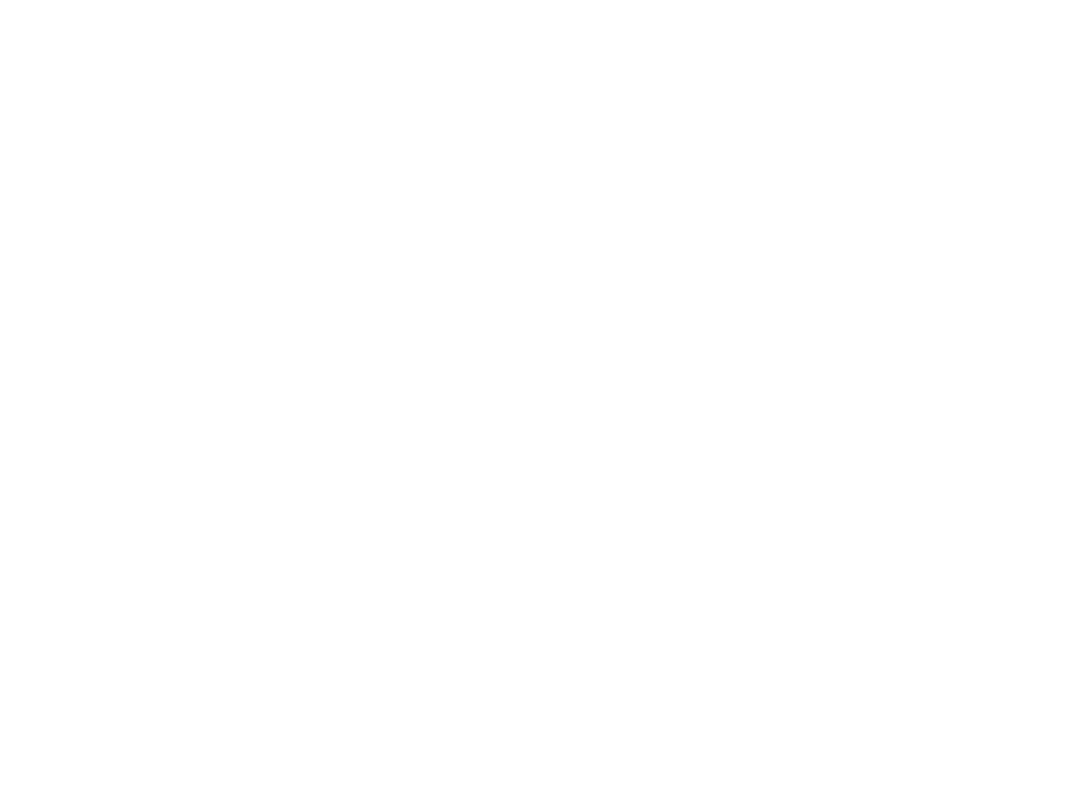
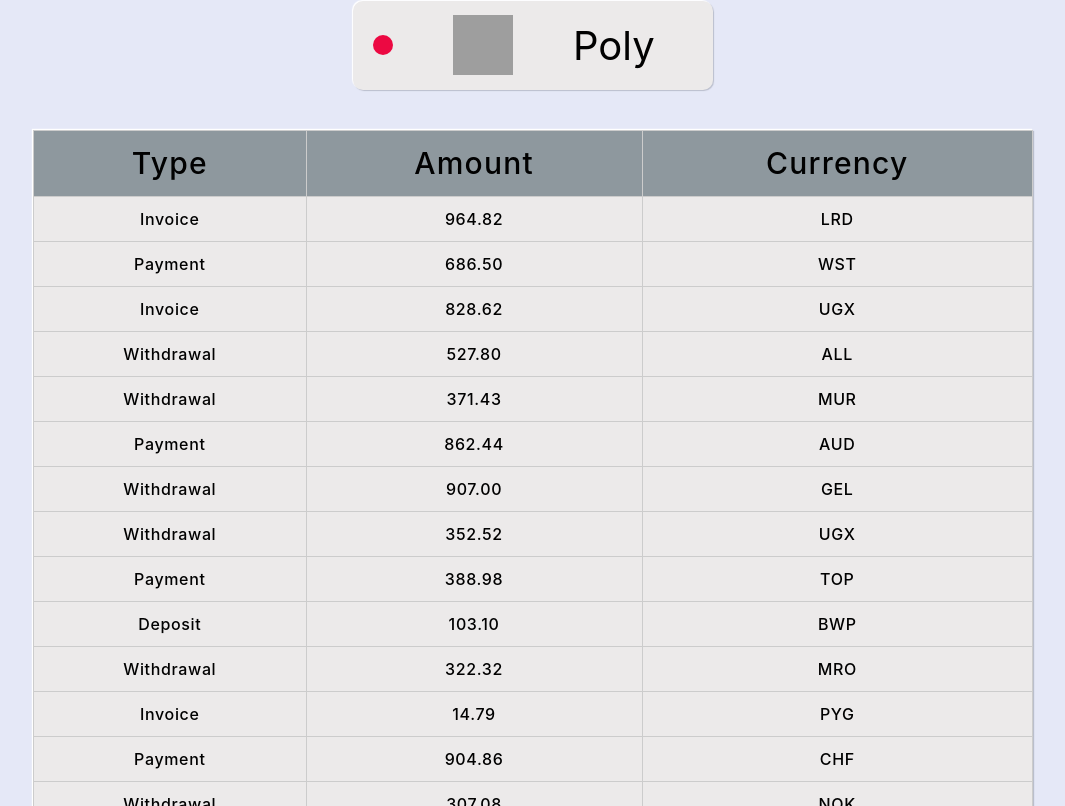
Before and after one commit to Vlasvin/goit-react-hw-01-components, a React (Create React App) app: page / in a window 1280 px wide. Shown: the part 1154-1960 px from the top of the page, without its empty margins (107-1172 px from the left). Before the commit the page ends 997 px from the top, so only its background shows below. Built offline with nearby package versions, Linux system fonts and the light colour scheme; grey boxes are pictures that could not be loaded.

Commit message:
final commit

```diff
--- a/src/components/App.jsx
+++ b/src/components/App.jsx
@@ -1,15 +1,16 @@
 import { Profile } from 'components/Profile/Profile';
 import { Statistics } from 'components/Statistics/Statistics';
 import { FriendList } from 'components/FriendList/FriendList';
+import { TransactionHistory } from 'components/TransactionHistory/TransactionHistory';
 import user from 'components/user.json';
 import data from 'components/data.json';
 import friends from 'components/friends.json';
+import transactions from 'components/transactions.json';
 
 export const App = () => {
   return (
     <div
       style={{
-        height: '100vh',
         display: 'flex',
         flexDirection: 'column',
         justifyContent: 'center',
@@ -29,6 +30,7 @@
       />
       <Statistics title="Upload stats" stats={data} />
       <FriendList friends={friends} />
+      <TransactionHistory items={transactions} />
     </div>
   );
 };
--- a/src/components/FriendList/FriendList.jsx
+++ b/src/components/FriendList/FriendList.jsx
@@ -1,4 +1,3 @@
-// import React, { Component } from 'react';
 import { FriendsList } from './FriendList.styled';
 import { FriendListItem } from 'components/FriendListItem/FriendListItem';
 
--- a/src/components/FriendListItem/FriendListItem.jsx
+++ b/src/components/FriendListItem/FriendListItem.jsx
@@ -1,4 +1,3 @@
-// import React, { Component } from 'react';
 import { Item, Status, Avatar, Name } from './FriendListItem.styled';
 
 export const FriendListItem = ({ $isOnline, avatar, className }) => {
--- a/src/components/FriendListItem/FriendListItem.styled.jsx
+++ b/src/components/FriendListItem/FriendListItem.styled.jsx
@@ -1,4 +1,3 @@
-// import React from 'react';
 import styled from 'styled-components';
 
 export const Item = styled.li`
--- a/src/components/Profile/Profile.styled.jsx
+++ b/src/components/Profile/Profile.styled.jsx
@@ -9,7 +9,6 @@
   width: 370px;
   max-width: 100%;
   margin: 0 auto;
-
   background-color: #eceaea;
   border-radius: 10px 10px 0 0;
   box-shadow: -1px -1px 1px #fff, 1px 1px 1px #babecc;
@@ -23,7 +22,7 @@
 export const Avatar = styled.img`
   margin-top: 20px;
   width: 200px;
-  hight: 200px;
+  height: 200px;
   border-radius: 50%;
   background-color: #c6cfd5;
   padding-top: 5px;
--- a/src/components/Statistics/Statistics.styled.jsx
+++ b/src/components/Statistics/Statistics.styled.jsx
@@ -3,13 +3,13 @@
 export const StatisticsCard = styled.section`
   display: flex;
   flex-direction: column;
-  //   gap: 10px;
   align-items: center;
   justify-content: center;
   width: 360px;
   max-width: 100%;
   margin: 0 auto;
-  border-radius: 10px;
+  border-top-left-radius: 10px;
+  border-top-right-radius: 10px;
   box-shadow: -1px -1px 1px #fff, 1px 1px 1px #babecc;
   background-color: #eceaea;
 `;
--- a/src/components/TransactionHistory/TransactionHistory.jsx
+++ b/src/components/TransactionHistory/TransactionHistory.jsx
@@ -0,0 +1,34 @@
+import {
+  TransactionsHistory,
+  TableHead,
+  HeadTitleBox,
+  HeadTitle,
+  TableDataBox,
+  TableData,
+  Data,
+} from 'components/TransactionHistory/TransactionHistory.styled';
+
+export const TransactionHistory = ({ items }) => {
+  return (
+    <TransactionsHistory>
+      <TableHead>
+        <HeadTitleBox>
+          <HeadTitle>Type</HeadTitle>
+          <HeadTitle>Amount</HeadTitle>
+          <HeadTitle>Currency</HeadTitle>
+        </HeadTitleBox>
+      </TableHead>
+      {items.map(item => {
+        return (
+          <TableDataBox key={item.id}>
+            <TableData>
+              <Data>{item.type}</Data>
+              <Data>{item.amount}</Data>
+              <Data>{item.currency}</Data>
+            </TableData>
+          </TableDataBox>
+        );
+      })}
+    </TransactionsHistory>
+  );
+};
--- a/src/components/TransactionHistory/TransactionHistory.styled.jsx
+++ b/src/components/TransactionHistory/TransactionHistory.styled.jsx
@@ -1 +1,36 @@
 import styled from 'styled-components';
+
+export const TransactionsHistory = styled.table`
+  width: 1000px;
+  box-shadow: -1px -1px 1px #fff, 1px 1px 1px #babecc;
+  border-collapse: collapse;
+  margin: 20px 0;
+  margin: 0;
+`;
+export const TableHead = styled.thead``;
+export const HeadTitleBox = styled.tr``;
+export const HeadTitle = styled.th`
+  background-color: #8e989e;
+  text-align: center;
+  padding: 10px;
+  border: 1px solid #ccc;
+  font-weight: 500;
+  font-size: 30px;
+  line-height: 1.5;
+  letter-spacing: 0.04em;
+`;
+export const TableDataBox = styled.tbody``;
+export const TableData = styled.tr``;
+export const Data = styled.td`
+  text-align: center;
+  font-weight: 500;
+  font-size: 16px;
+  line-height: 1.5;
+  letter-spacing: 0.04em;
+  padding: 10px;
+  border: 1px solid #ccc;
+  background-color: #eceaea;
+  &::first-letter {
+    text-transform: uppercase;
+  }
+`;
```
Also changed, not shown: src/components/Profile/Profile.jsx (+0 -11 lines), src/components/Statistics/Statistics.jsx (+0 -12 lines).
